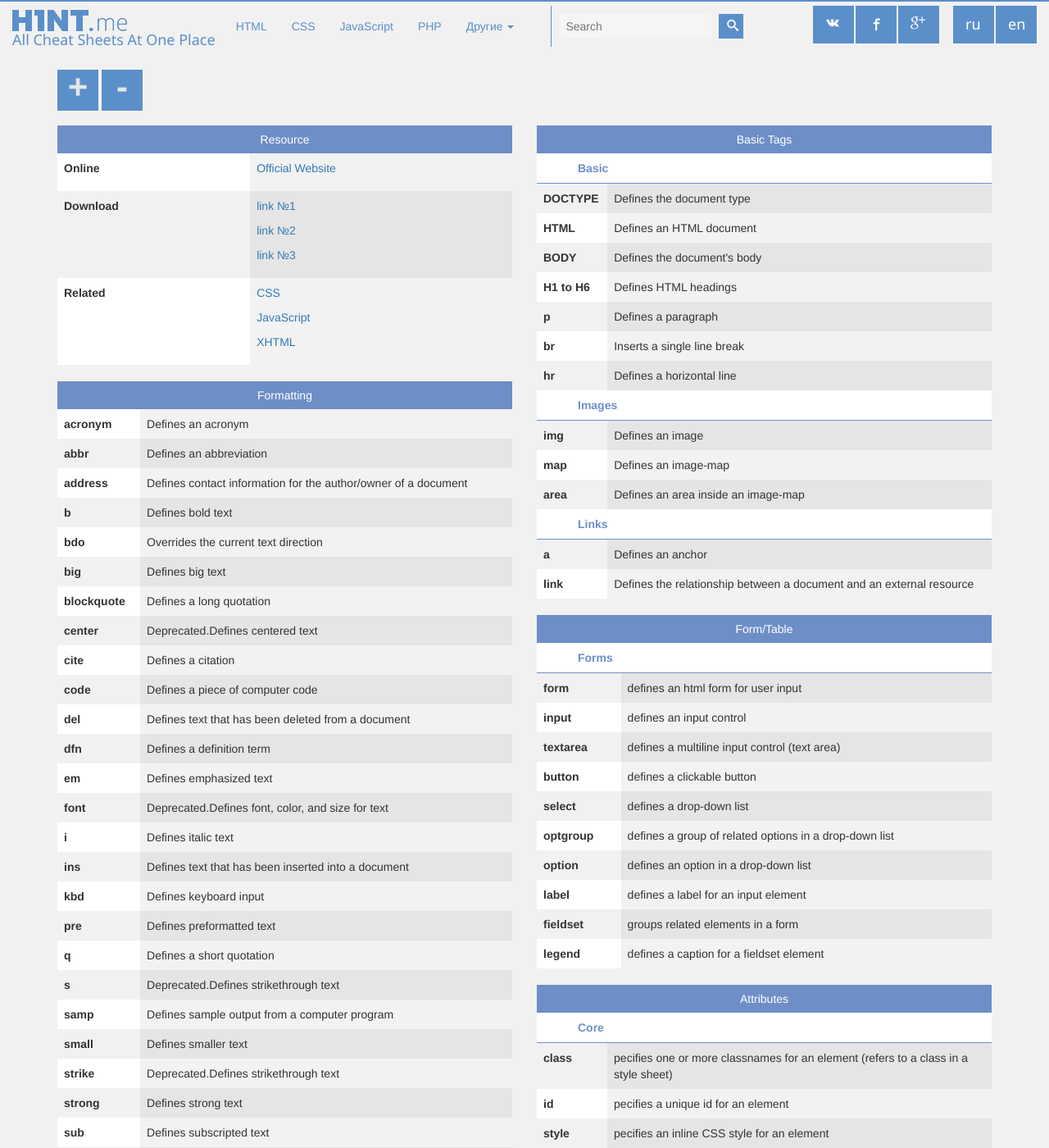
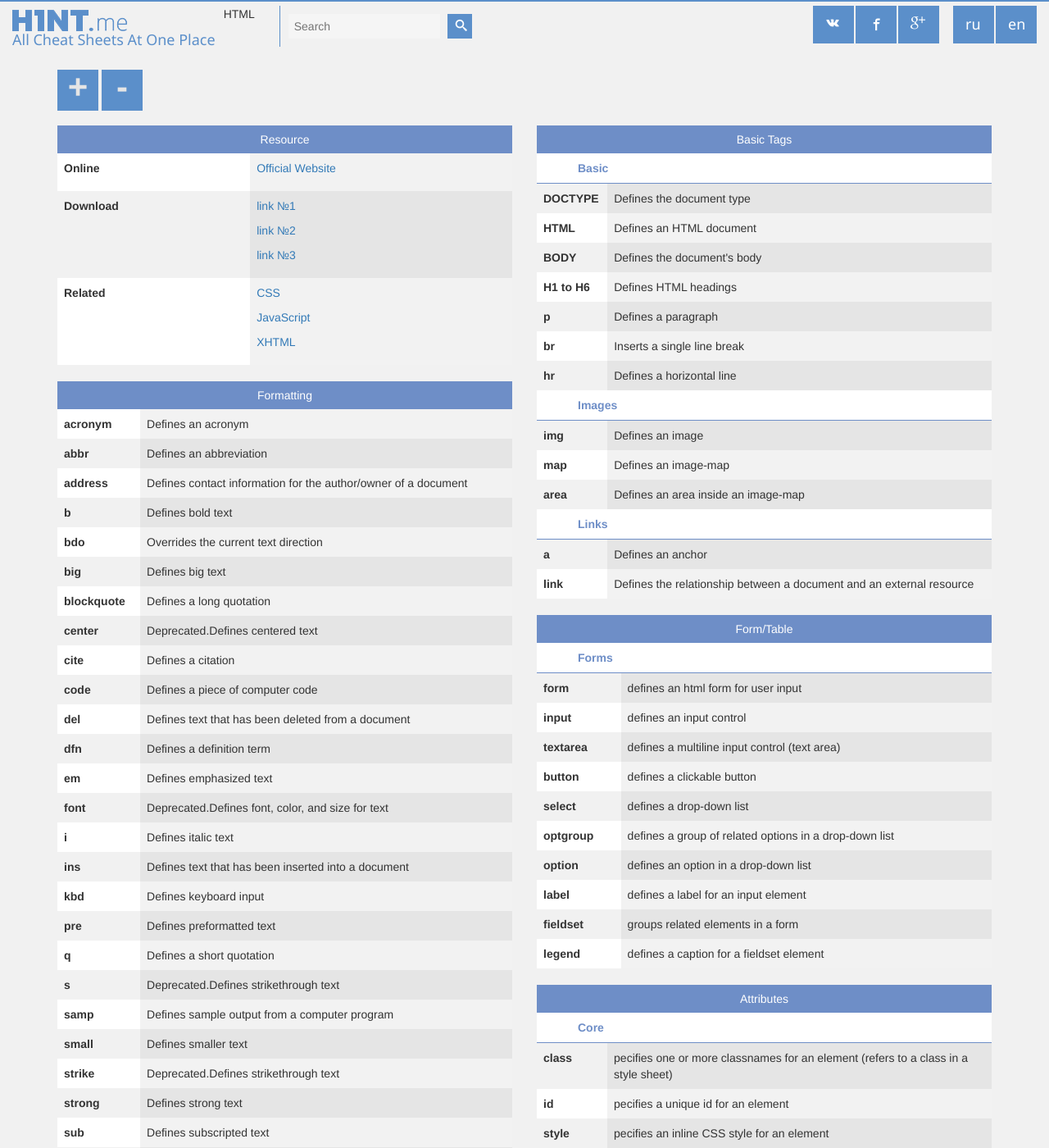
Before and after one commit to h1ntme/h1ntme.github.io, a Jekyll site: the page built from _posts/en/H/2015-01-30-html.html, in a window 1280 px wide and 1400 px high. Shown: the whole window at 82% size. Built offline with Jekyll 4.4.1, drawn with Linux system fonts in a browser that asks for light colours; nearby versions of some CDN libraries.

Commit message:
Clean header

```diff
--- a/_includes/header.html
+++ b/_includes/header.html
@@ -16,39 +16,7 @@
 		  <!-- Collect the nav links, forms, and other content for toggling -->
 		  <div class="collapse navbar-collapse" id="bs-example-navbar-collapse-1">
 			<ul class="nav navbar-nav hidden-md hidden-sm">
-			  <li><a href="http://h1nt.me/html">HTML</a>
-			  </li>
-			  <li><a href="http://h1nt.me/css">CSS</a>
-			  </li>
-			  <li><a href="http://h1nt.me/javascript">JavaScript</a>
-			  </li>
-			  <li><a href="http://h1nt.me/php">PHP</a>
-			  </li>
-			  <li class="dropdown">
-				<a href="#" class="dropdown-toggle" data-toggle="dropdown" role="button" aria-expanded="false">Другие <span class="caret"></span></a>
-				<ul class="dropdown-menu" role="menu">
-				  <li><a href="#">jQuery</a>
-				  </li>
-				  <li><a href="#">NodeJS</a>
-				  </li>
-				  <li><a href="#">Ruby</a>
-				  </li>
-				  <li><a href="#">MySQL</a>
-				  </li>
-				  <li><a href="#">ASP.NET</a>
-				  </li>
-				  <li><a href="#">XML</a>
-				  </li>
-				  <li class="divider"></li>
-				  <li><a href="#">Python</a>
-				  </li>
-				  <li><a href="#">Actionscript</a>
-				  </li>
-				  <li><a href="#">Java</a>
-				  </li>
-				  <li><a href="#">Express</a>
-				  </li>
-				</ul>
+			  <li class="title">{{page.title}}
 			  </li>
 			</ul>
 			<ul class="nav navbar-nav">
--- a/assets/css/main.css
+++ b/assets/css/main.css
@@ -6,7 +6,9 @@ html {
 a:link { /*добавил это из-за ссылок в метро*/
 	text-decoration: none;
 }
-
+.title{
+text-transform: uppercase;
+}
 .cardName{
 display: block;
 width: 100%;
```
